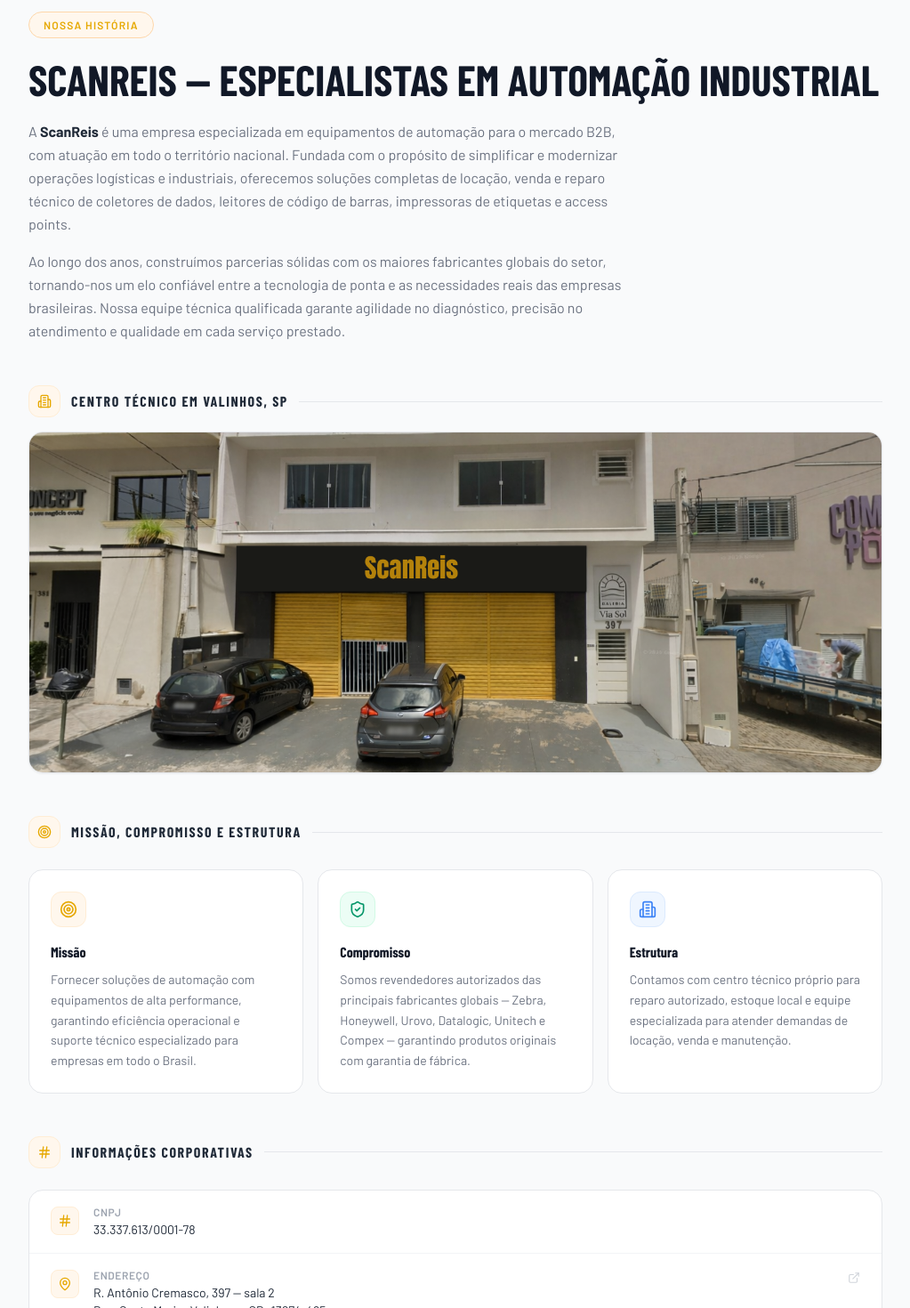
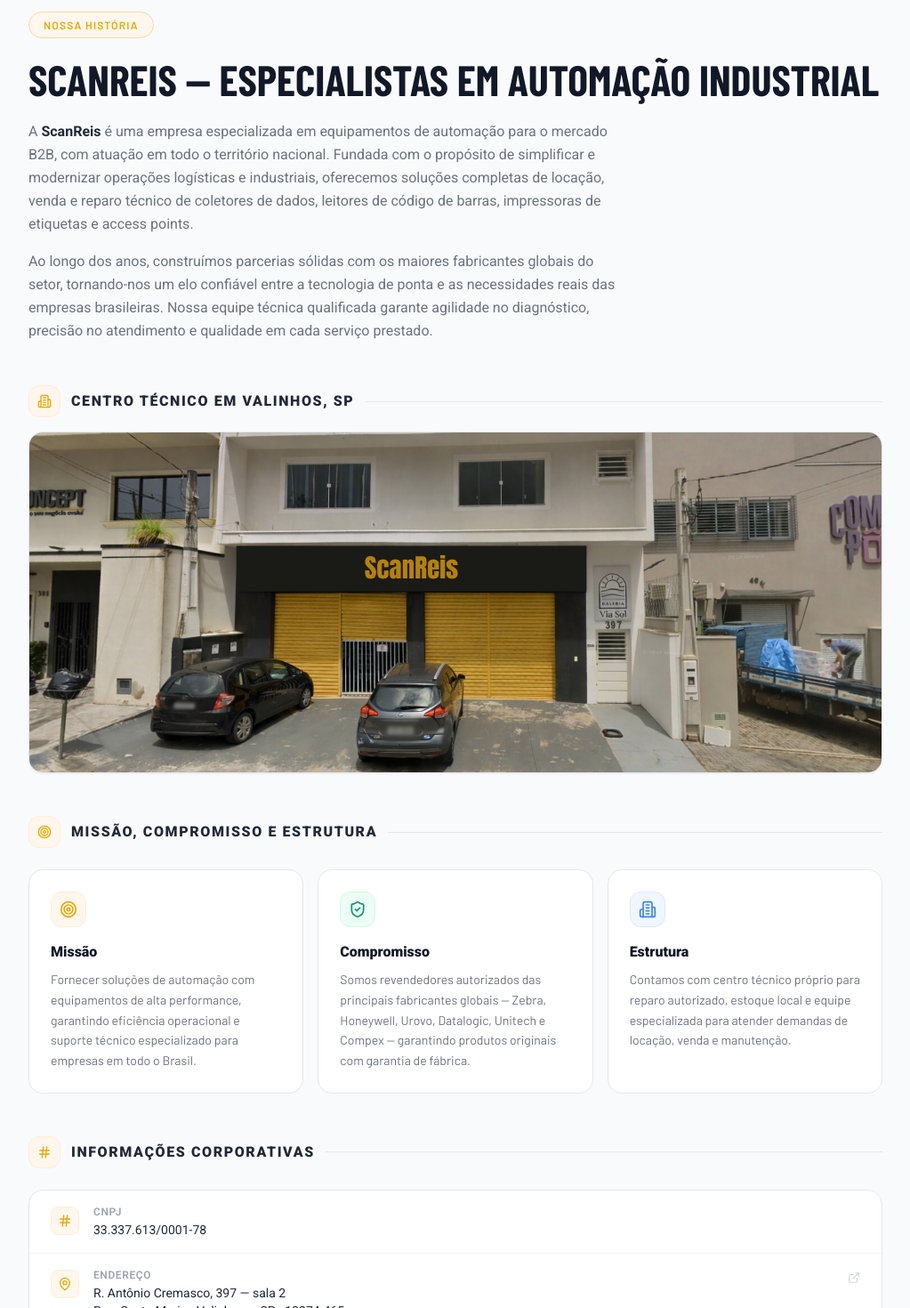
Before and after one commit to jparrigo/scanreis.com.br, a React (Vite) app: page /quem-somos in a window 1280 px wide. Shown: the part 100-1570 px from the top of the page at 89% size, without its empty margins (128-1151 px from the left). Built offline with nearby package versions, Linux system fonts and the light colour scheme; a web font is replaced by a local one.

Commit message:
Ajustei finais

```diff
--- a/src/pages/QuemSomos.jsx
+++ b/src/pages/QuemSomos.jsx
@@ -110,7 +110,7 @@
           >
             SCANREIS — ESPECIALISTAS EM AUTOMAÇÃO INDUSTRIAL
           </h1>
-          <p className="font-body text-gray-500 text-base leading-relaxed max-w-2xl">
+          <p className="font-roboto text-gray-500 text-base leading-relaxed max-w-2xl">
             A <strong className="text-gray-800">ScanReis</strong> é uma empresa
             especializada em equipamentos de automação para o mercado B2B, com
             atuação em todo o território nacional. Fundada com o propósito de
@@ -119,7 +119,7 @@
             coletores de dados, leitores de código de barras, impressoras de
             etiquetas e access points.
           </p>
-          <p className="font-body text-gray-500 text-base leading-relaxed max-w-2xl mt-4">
+          <p className="font-roboto text-gray-500 text-base leading-relaxed max-w-2xl mt-4">
             Ao longo dos anos, construímos parcerias sólidas com os maiores
             fabricantes globais do setor, tornando-nos um elo confiável entre a
             tecnologia de ponta e as necessidades reais das empresas
@@ -135,7 +135,7 @@
             <div className="w-9 h-9 rounded-xl border bg-orange-50 border-orange-100 flex items-center justify-center flex-shrink-0">
               <Building2 className="w-4 h-4 text-[#E6A800]" strokeWidth={2} />
             </div>
-            <h2 className="font-headline font-black text-gray-800 text-base uppercase tracking-widest">
+            <h2 className="font-roboto font-black text-gray-800 text-base uppercase tracking-widest">
               Centro Técnico em Valinhos, SP
             </h2>
             <div className="flex-1 h-px bg-gray-200" />
@@ -174,7 +174,7 @@
             <div className="w-9 h-9 rounded-xl border bg-orange-50 border-orange-100 flex items-center justify-center flex-shrink-0">
               <Target className="w-4 h-4 text-[#E6A800]" strokeWidth={2} />
             </div>
-            <h2 className="font-headline font-black text-gray-800 text-base uppercase tracking-widest">
+            <h2 className="font-roboto font-black text-gray-800 text-base uppercase tracking-widest">
               Missão, Compromisso e Estrutura
             </h2>
             <div className="flex-1 h-px bg-gray-200" />
@@ -193,7 +193,7 @@
                   >
                     <Icon className={`w-5 h-5 ${p.color}`} strokeWidth={2} />
                   </div>
-                  <h3 className="font-headline font-black text-gray-900 text-base mb-2">
+                  <h3 className="font-roboto font-black text-gray-900 text-base mb-2">
                     {p.title}
                   </h3>
                   <p className="font-body text-sm text-gray-500 leading-relaxed">
@@ -211,7 +211,7 @@
             <div className="w-9 h-9 rounded-xl border bg-orange-50 border-orange-100 flex items-center justify-center flex-shrink-0">
               <Hash className="w-4 h-4 text-[#E6A800]" strokeWidth={2} />
             </div>
-            <h2 className="font-headline font-black text-gray-800 text-base uppercase tracking-widest">
+            <h2 className="font-roboto font-black text-gray-800 text-base uppercase tracking-widest">
               Informações Corporativas
             </h2>
             <div className="flex-1 h-px bg-gray-200" />
@@ -226,10 +226,10 @@
                     <Icon className="w-4 h-4 text-[#E6A800]" strokeWidth={2} />
                   </div>
                   <div className="flex-1">
-                    <div className="text-xs font-body font-semibold text-gray-400 uppercase tracking-wider mb-0.5">
+                    <div className="text-xs font-roboto font-semibold text-gray-400 uppercase tracking-wider mb-0.5">
                       {item.label}
                     </div>
-                    <div className="font-body text-sm text-gray-800 whitespace-pre-line">
+                    <div className="font-roboto text-sm text-gray-800 whitespace-pre-line">
                       {item.value}
                     </div>
                   </div>
```
